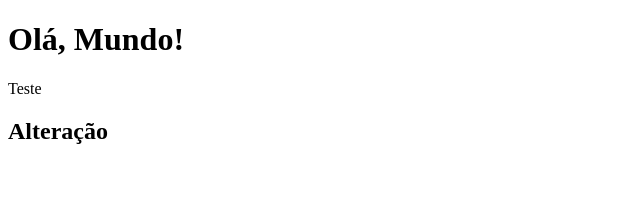
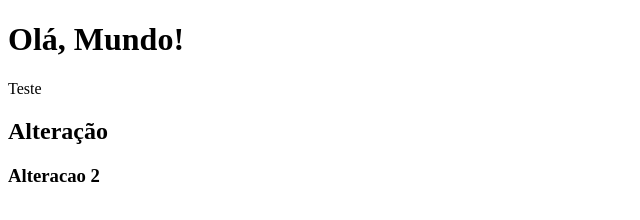
Before and after one commit to pedrorr0/curso_git_1, a plain HTML site: page index.html in a window 1280 px wide. Shown: the whole page, without its empty margins (0-640 px from the left). Drawn offline with Linux system fonts and the light colour scheme.

Commit message:
Enviando alt

```diff
--- a/index.html
+++ b/index.html
@@ -9,5 +9,6 @@
     <h1>Olá, Mundo!</h1>
     <p>Teste</p>
     <h2>Alteração</h2>
+    <h3>Alteracao 2</h3>
 </body>
 </html>
```
